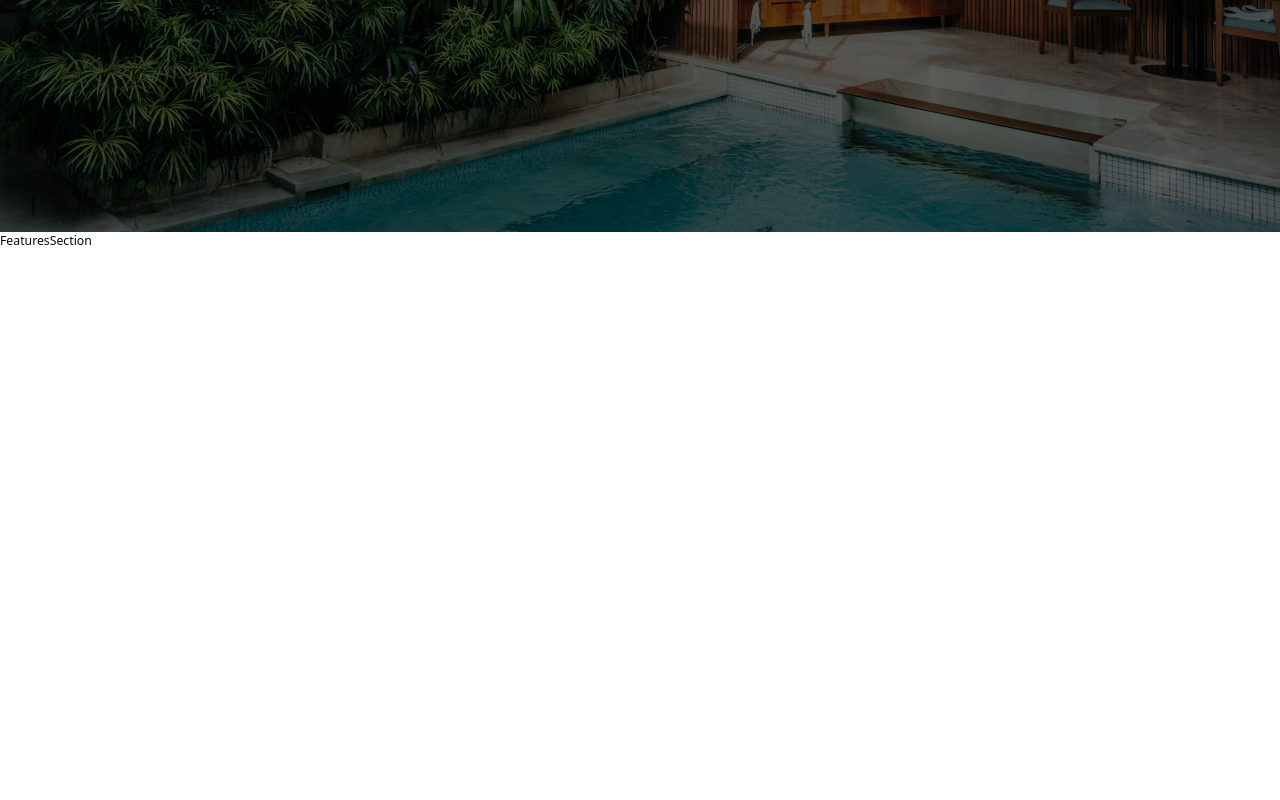
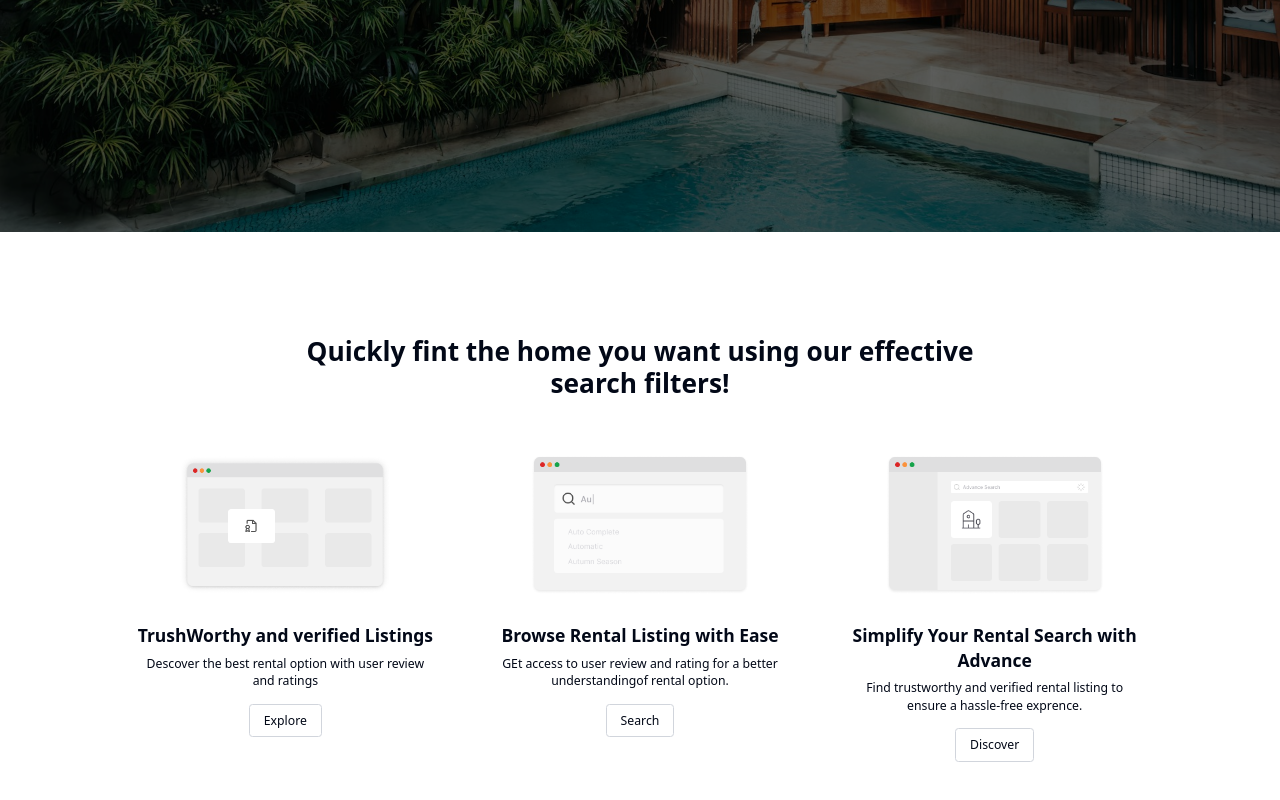
Before and after one commit to Satyam-Pandey677/real-estate, a Next.js app: page /landing in a window 1280 px wide. Shown: the part 620-1420 px from the top of the page. Before the commit the page ends 870 px from the top, so only its background shows below. Built offline with nearby package versions, Linux system fonts and the light colour scheme; no server answers.

Commit message:
enhance FeaturesSection with animated UI and dynamic FeatureCard components

```diff
--- a/app/(nondashboard)/landing/FeaturesSection.tsx
+++ b/app/(nondashboard)/landing/FeaturesSection.tsx
@@ -1,9 +1,113 @@
+"use client"
+
 import React from 'react'
+import {motion} from "framer-motion"
+import Image from 'next/image';
+import Link from 'next/link';
+import { Search } from 'lucide-react';
+
+
+const containerVariant = {
+    hidden: {opacity:0, y:50},
+    visible:{
+        opacity:1,
+        y:0,
+        transition:{
+            duration :0.5,
+            staggerChildren:0.2
+        }
+    }
+}
+
+const itemVariant={
+    hidden:{opacity:0, y:20},
+    visible:{opacity:1, y:20}
+};
+
+
 
 const FeaturesSection = () => {
   return (
-    <div>FeaturesSection</div>
+    <motion.div
+        initial="hidden"
+        whileInView="visible"
+        viewport={{once:true}}
+        variants={containerVariant}
+        className='py-24 px-6 sm:px-8 lg:px-12 xl:px-16 bg-white '
+    >
+
+        <div className='max-w-4xl xl:max-w-6xl mx-auto'>
+            <motion.h2
+                variants={itemVariant}
+                className='text-3xl font-bold text-center mb-12 w-full sm:w-2/3 mx-auto'
+            >
+                Quickly fint the home you want using our effective search filters!
+            </motion.h2>
+
+            <div className=' grid grid-cols-1 md:grid-cols-3 gap-8 lg:gap-12 xl:gap-16'>
+                {[0,1,2].map((index) => (
+                    <motion.div key={index} variants={itemVariant}>
+                        <FeatureCard
+                            imageSrc={`/landing-search${3 - index}.png`}
+                            title={
+                                [
+                                    "TrushWorthy and verified Listings",
+                                    "Browse Rental Listing with Ease",
+                                    "Simplify Your Rental Search with Advance"
+                                ][index]
+                            }
+                            discription={
+                                [
+                                    "Descover the best rental option with user review and ratings",
+                                    "GEt access to user review and rating for a better understandingof rental option.",
+                                    "Find trustworthy and verified rental listing to ensure a hassle-free exprence."
+                                ][index]
+                            }
+                            linkText={["Explore", "Search", "Discover"][index]}
+                            linkHref={["/explore", "/search", "/discover"][index]}
+                        />
+                    </motion.div>
+                ))}
+            </div>
+        </div>
+
+    </motion.div>
   )
 }
 
+const FeatureCard =({
+    imageSrc,
+    title,
+    discription,
+    linkText,
+    linkHref
+}:{
+    imageSrc:string,
+    title:string,
+    discription:string,
+    linkText:string,
+    linkHref:string
+}) => (
+    <div className='text-center '>
+        <div className='p-4 rounded-lg mb-4 item-center justify-center h-48'>
+            <Image
+                src={imageSrc}
+                alt={title}
+                width={400}
+                height={400}
+                className='w-full h-full object-contain'
+            />
+        </div>
+        <h3 className='text-xl font-semibold mb-2'>
+            {title}
+        </h3>
+        <p className='mb-4 '>{discription}</p>
+        <Link
+            href={linkHref}
+            className=' inline-block border border-gray-300 rounded px-4 py-2 hover:bg-gray-100'
+            scroll={false}
+        >{linkText}</Link>
+    </div>
+)
+
 export default FeaturesSection
```
